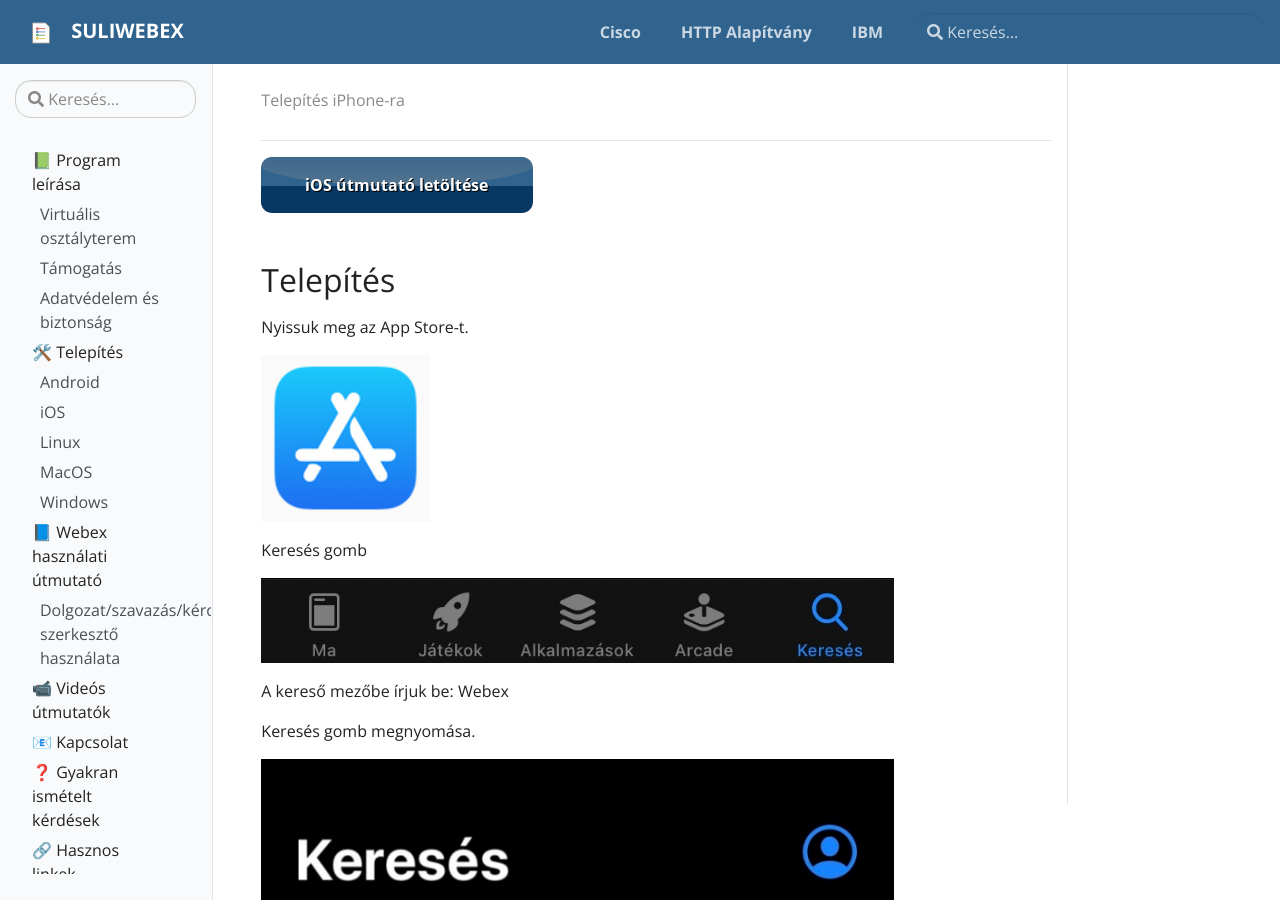
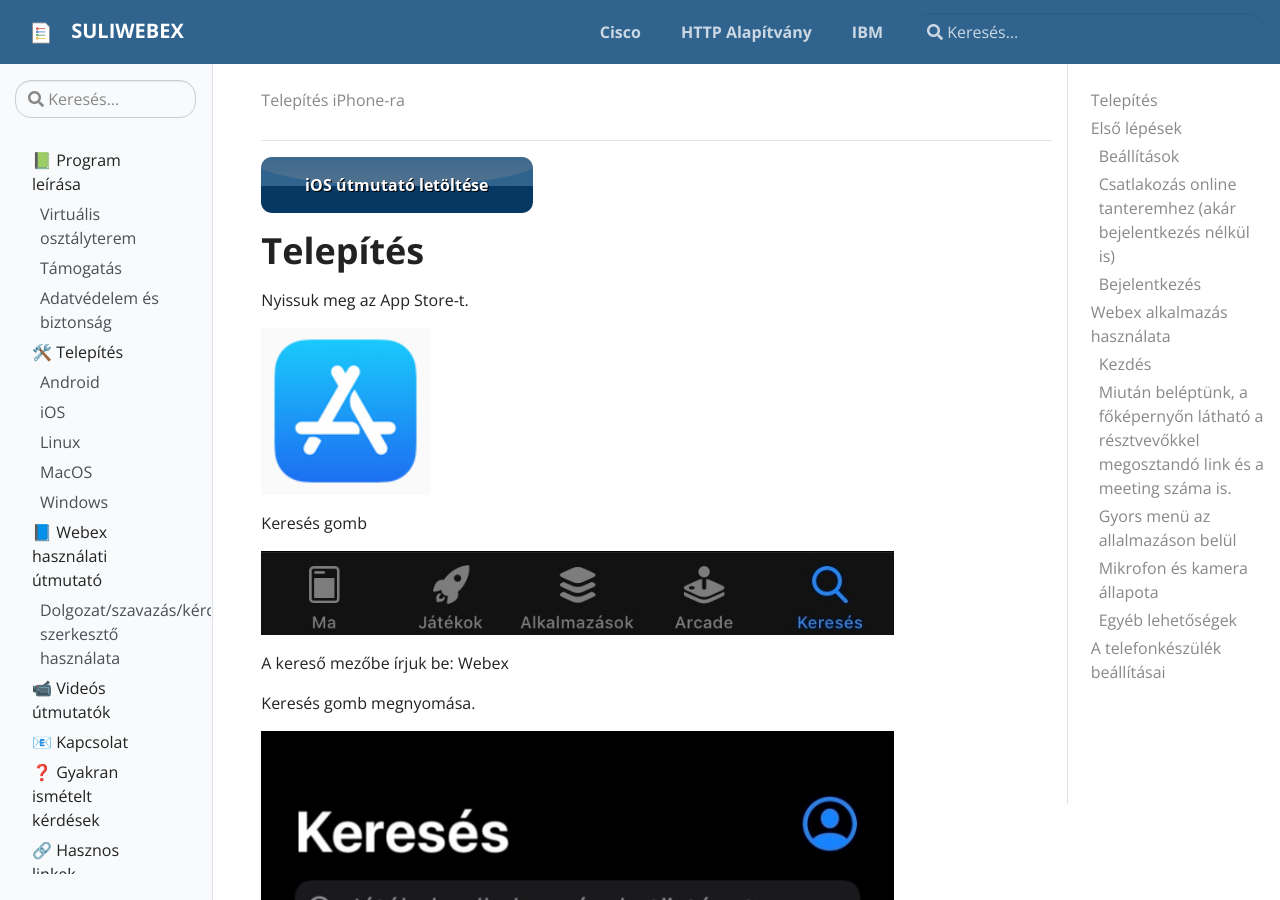
Before and after one commit to suliwebex/suliwebex.github.io, a Jekyll site: the page built from pages/install/ios.md, in a window 1280 px wide and 900 px high. Built offline with Jekyll 4.4.1, drawn with Linux system fonts in a browser that asks for light colours.

Commit message:
ios.md főcímek javítása a jobb oldali menü végett

```diff
--- a/pages/install/ios.md
+++ b/pages/install/ios.md
@@ -6,7 +6,7 @@ permalink: /install/ios
 
 [![alt text](/assets/img/button_ios-utmutato-letoltese.png)](/assets/install/ios.pdf)
 
-## Telepítés
+# Telepítés
 
 Nyissuk meg az App Store-t.
 
@@ -30,7 +30,7 @@ Beállításainktól függően az App Store kérheti az Apple ID-nk és a hozzá
 
 ![ios](/assets/img/install/ios/image5.jpeg)
 
-## Első lépések
+# Első lépések
 
 A telepítés befejezése után menjünk rá a _“Megnyitás”_ gombra az App Store-ban, vagy nyissuk meg az alkalmazást az ikonja segítségével.
 
@@ -50,7 +50,7 @@ Az applikáció főképernyőjén három opciónk van
 
 ![ios](/assets/img/install/ios/image9.jpeg)
 
-### Beállítások
+## Beállítások
 
 ![ios](/assets/img/install/ios/image10.jpeg)
 
@@ -62,7 +62,7 @@ Beállítható, hogy az alkalmazás hogyan teremtse meg az audio kapcsolatot.
 
 ![ios](/assets/img/install/ios/image12.jpeg)
 
-### Csatlakozás online tanteremhez (akár bejelentkezés nélkül is)
+## Csatlakozás online tanteremhez (akár bejelentkezés nélkül is)
 
 Itt adható meg az online tanterem link-je, vagy a száma.
 
@@ -72,7 +72,7 @@ A “Join” gombbal léphetünk be.
 
 ![ios](/assets/img/install/ios/image13.jpeg)
 
-### Bejelentkezés
+## Bejelentkezés
 
 E-mail cím megadása.
 
@@ -82,9 +82,9 @@ _“Next”_ gomb.
 
 ![ios](/assets/img/install/ios/image15.jpeg)
 
-## Webex alkalmazás használata
+# Webex alkalmazás használata
 
-### Kezdés
+## Kezdés
 
 Online óra indítása
 
@@ -98,11 +98,11 @@ Start gombbal beléphetünk az online tanterembe
 
 ![ios](/assets/img/install/ios/image17.jpeg)
 
-### Miután beléptünk, a főképernyőn látható a résztvevőkkel megosztandó link és a meeting száma is.
+## Miután beléptünk, a főképernyőn látható a résztvevőkkel megosztandó link és a meeting száma is.
 
 Mindkettő használható a csatlakozáshoz.
 
-### Gyors menü az allalmazáson belül
+## Gyors menü az allalmazáson belül
 
 * Mikrofon lenémítás vagy feloldás
 * Kamera bekapcsolás vagy kikapcsolás
@@ -111,7 +111,7 @@ Mindkettő használható a csatlakozáshoz.
 
 ![ios](/assets/img/install/ios/image18.png)
 
-### Mikrofon és kamera állapota
+## Mikrofon és kamera állapota
 
 * Mikrofon lenémítva / Kamera kikapcsolva
 
@@ -121,7 +121,7 @@ Mindkettő használható a csatlakozáshoz.
 
 ![ios](/assets/img/install/ios/image20.png)
 
-### Egyéb lehetőségek
+## Egyéb lehetőségek
 
 * Online tanterem bezárása (Nem csatlakozhat újabb résztvevő) - Lock Room
 * Felvétel - Record
@@ -131,7 +131,7 @@ Mindkettő használható a csatlakozáshoz.
 
 ![ios](/assets/img/install/ios/image21.jpeg)
 
-## A telefonkészülék beállításai
+# A telefonkészülék beállításai
 
 A telefonkészülék beállításaiban a “Webex Meet”-et kiválasztva ellenőrizhetjük, hogy az applikáció hozzáfér-e a mobiladat forgalomhoz, a kamerához, a mikrofonhoz, valamint az értesítéseket is ki-bekapcsolhatjuk.
 
```
